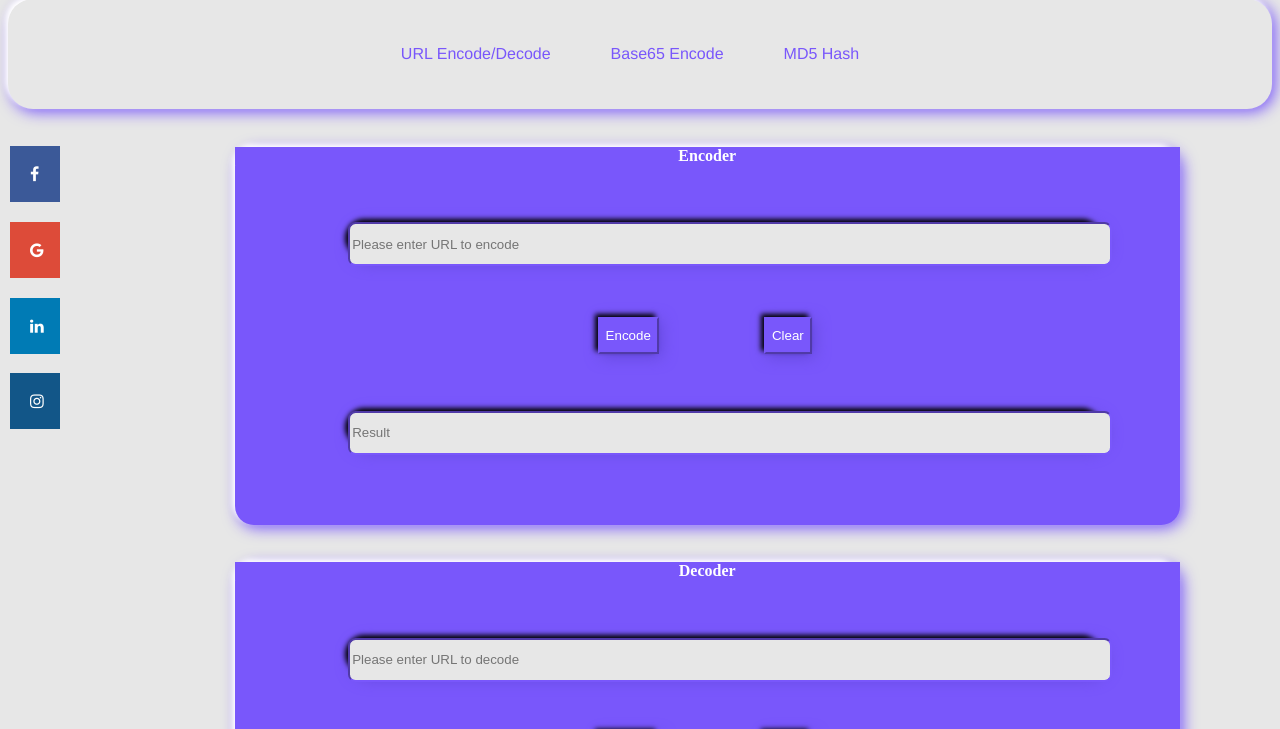
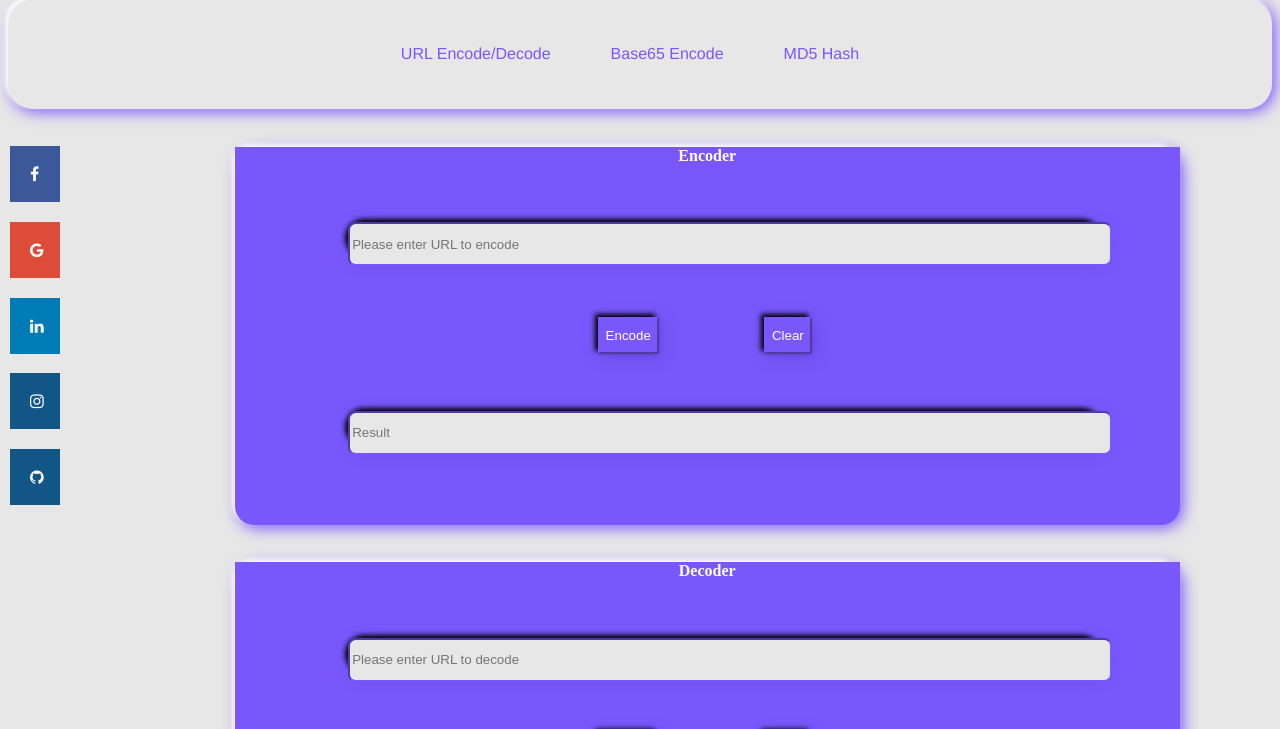
Before and after one commit to jnsudhir/EncoderDecoder, a plain HTML site: page urlEncodeDecode.html in a window 1280 px wide. Shown: the part 68-797 px from the top of the page. Drawn offline with Linux system fonts and the light colour scheme.

Commit message:
2ndcommit

```diff
--- a/urlEncodeDecode.css
+++ b/urlEncodeDecode.css
@@ -122,6 +122,14 @@
     position: absolute;
     margin-top: 0.5cm;
   }
+  .fa-github {
+    background: #125688;
+    color: white;
+    left: auto;
+    position: absolute;
+    margin-top: 2.5cm;
+
+  }
 .background-box2 {
        background-color:#7957fb;
     border-radius: 0.5cm;
--- a/urlEncodeDecode.html
+++ b/urlEncodeDecode.html
@@ -66,6 +66,7 @@
 <a href="https://www.google.com" class="fa fa-google"></a>
 <a href="https://www.linkedin.com/in/jnsudhir" class="fa fa-linkedin"></a>
 <a href="https://www.instagram.com/j.n.sudhir" class="fa fa-instagram"></a>
+<a href="https://www.github.com/jnsudhir" class="fa fa-github"></a>
 <script>
     const input1 = document.querySelector("#text1");
     const input2 = document.querySelector("#text3");
```
